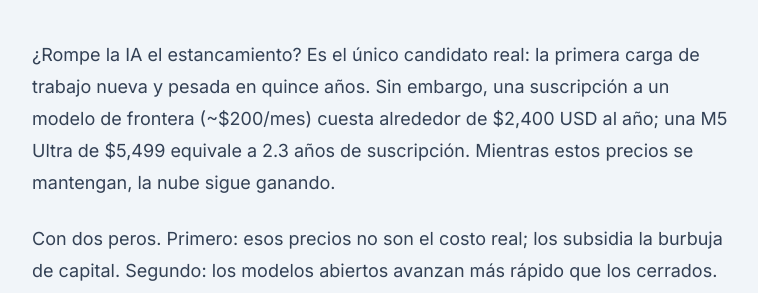
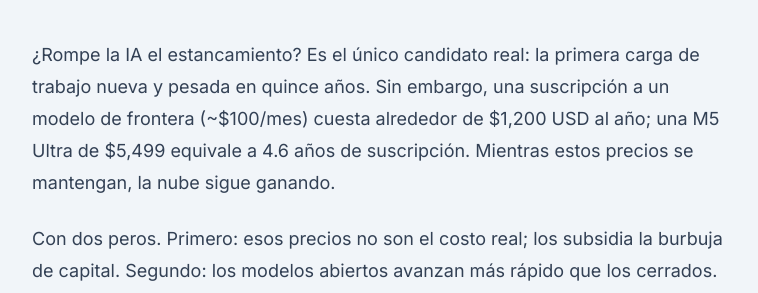
Before and after one commit to 3zcurdia/3zcurdia.github.io, a Jekyll site: the page built from _posts/2026-09-05-real-compute-need.md, in a window 1280 px wide and 900 px high, scrolled down 5549 px. Shown: the part 216-509 px from the top of the window, without its empty margins (256-1014 px from the left). Built offline with Jekyll 4.4.1, drawn with Linux system fonts in a browser that asks for light colours; nearby versions of some CDN libraries.

Commit message:
Real api usage price fix

```diff
--- a/_posts/2026-09-05-real-compute-need.md
+++ b/_posts/2026-09-05-real-compute-need.md
@@ -74,7 +74,7 @@
 
 ## La aritmética incómoda de la IA local
 
-¿Rompe la IA el estancamiento? Es el único candidato real: la primera carga de trabajo nueva y pesada en quince años. Sin embargo, una suscripción a un modelo de frontera (~$200/mes) cuesta alrededor de $2,400 USD al año; una M5 Ultra de $5,499 equivale a 2.3 años de suscripción. Mientras estos precios se mantengan, la nube sigue ganando.
+¿Rompe la IA el estancamiento? Es el único candidato real: la primera carga de trabajo nueva y pesada en quince años. Sin embargo, una suscripción a un modelo de frontera (~$100/mes) cuesta alrededor de $1,200 USD al año; una M5 Ultra de $5,499 equivale a 4.6 años de suscripción. Mientras estos precios se mantengan, la nube sigue ganando.
 
 Con dos peros. Primero: esos precios no son el costo real; los subsidia la burbuja de capital. Segundo: los modelos abiertos avanzan más rápido que los cerrados. **Qwen3.8 27B** marca ~52 puntos en [Artificial Analysis](https://artificialanalysis.ai); Claude Opus 4.5 y 4.6 de Anthropic, los modelos de frontera del año pasado, se quedan en ~48 puntos, apenas 4 puntos por debajo. En otras palabras: **calidad de frontera de hace un año, en un modelo que cabe en 24 GB de VRAM** — una RTX 3090 usada de ~$800, o el Mac Studio base con M5 Max (36 GB, ~$3,000).
 
```
